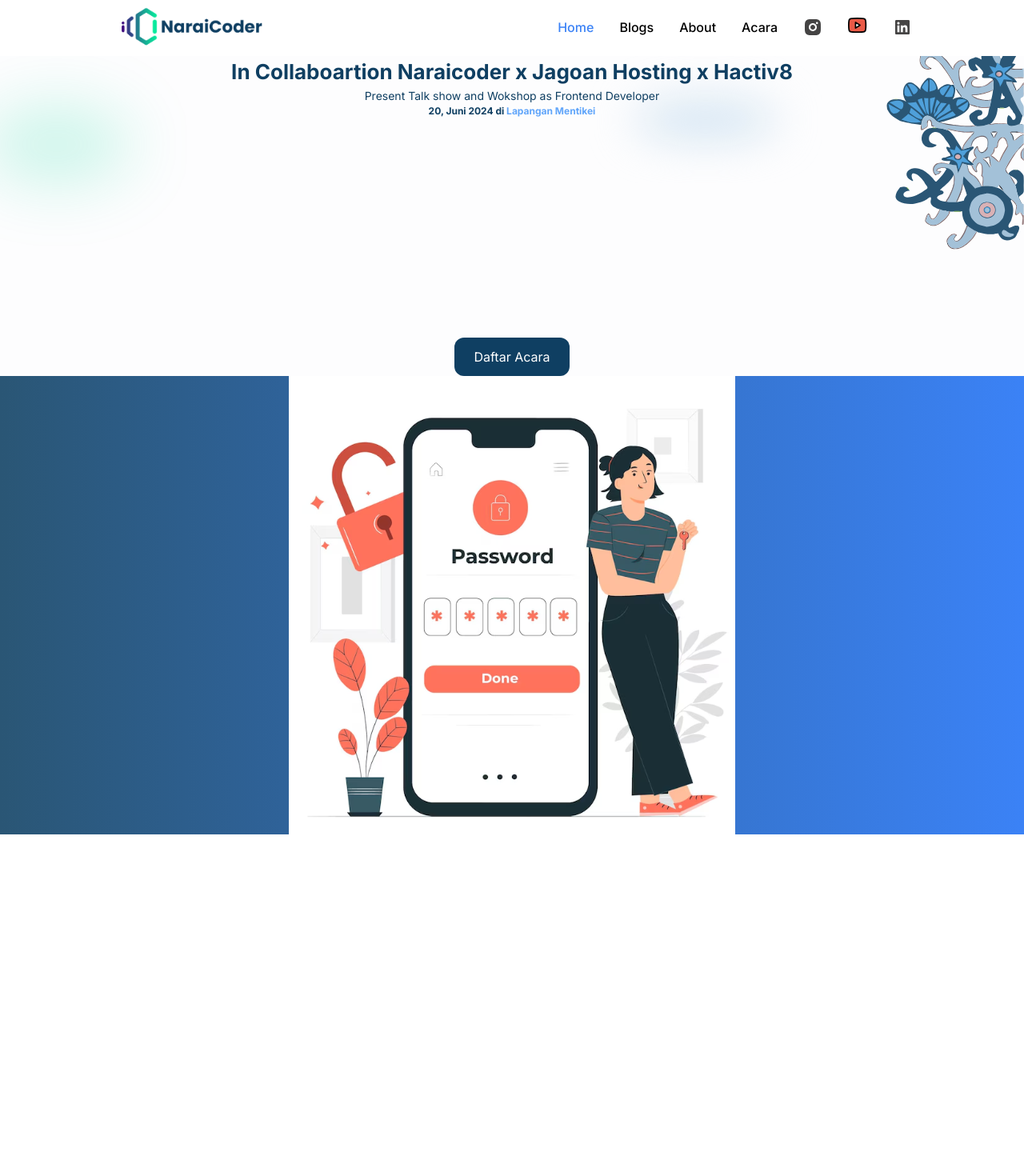
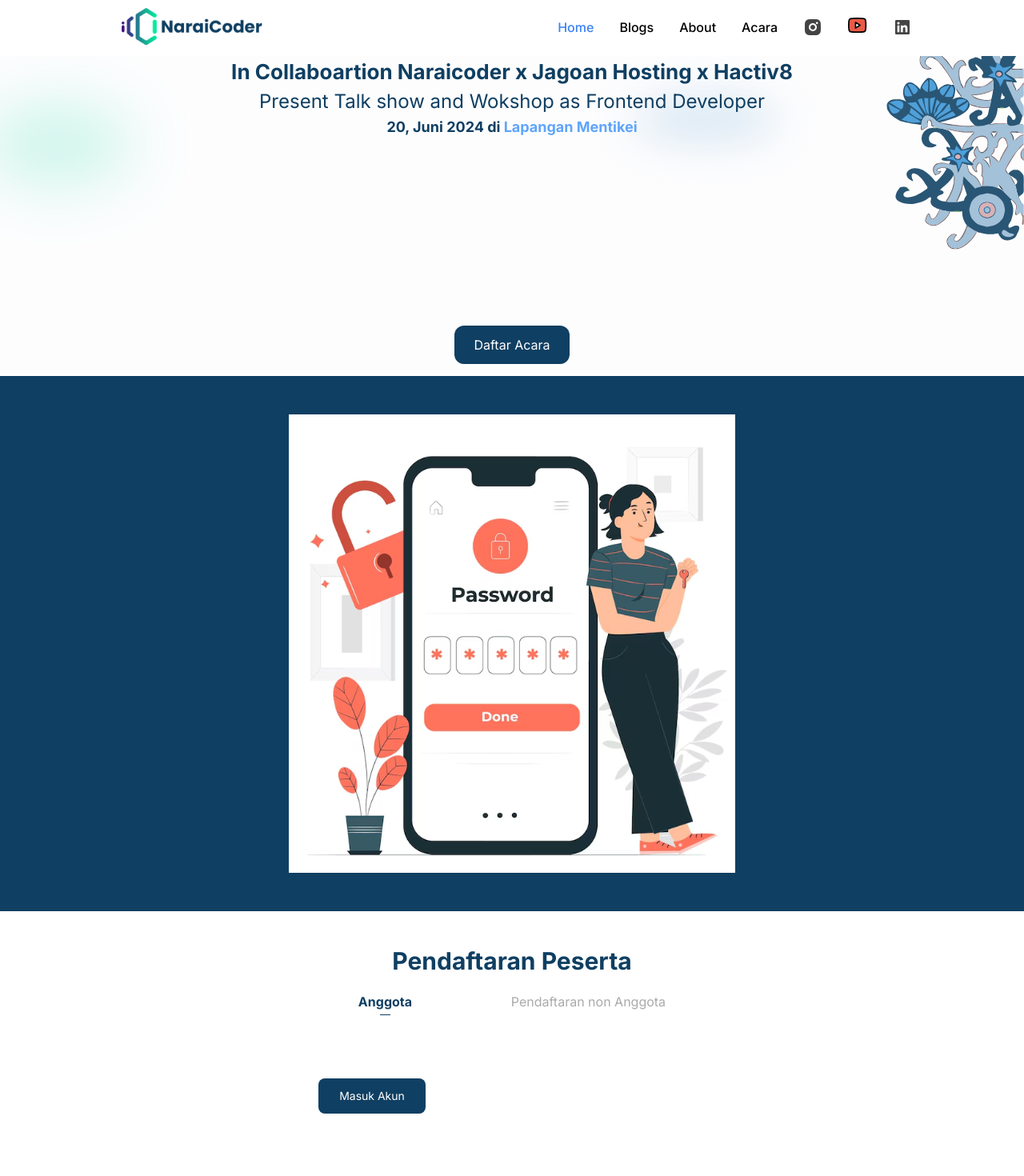
Before and after one commit to Narai-Coder-Projects/web-revamp-naraicoder-fe, a Next.js app: page /acara in a window 1280 px wide. Shown: the top 1470 px of the page at 80% size. Before the commit the page ends 1043 px from the top, so only its background shows below. Built offline with nearby package versions, Linux system fonts and the light colour scheme.

Commit message:
fix[#23]: fix page event

```diff
--- /dev/null
+++ b/src/app/acara/components/formPendaftaran/index.tsx
@@ -0,0 +1,116 @@
+'use client'
+import FormInput from "@/app/components/Atoms/Form/FormInput"
+import { Button } from "@/app/components/Molecules"
+import useAuth from "@/app/hooks/useAuth"
+import { Formik } from "formik"
+import React, { useState } from "react"
+import * as Yup from 'yup';
+
+
+const FormPendaftaran = () => {
+    const [tab, setTab] = useState<number>(1)
+    const tabName = [
+        {
+            id: 1,
+            name: 'Anggota'
+        }, {
+            id: 2,
+            name: 'Pendaftaran non Anggota'
+        }
+    ]
+
+    const validationSchema = Yup.object().shape({
+        nama: Yup.string().required('Nama wajib diisi'),
+        email: Yup.string().email('Alamat email tidak valid').required('Email wajib diisi'),
+        number: Yup.number().min(10, 'Nomer tidak valid').required('Nomor wajib diisi'),
+    });
+    const { onLogin, isLoading, setIsLoading } = useAuth()
+    const initValues = { email: '', nama: '', number: '' }
+    return (
+        <div className="md:w-[500px]">
+            <h1 className="font-bold text-[30px] text-center text-secondary">Pendaftaran Peserta</h1>
+            <div className="w-full flex justify-around space-x-2 mt-4">
+                {
+                    tabName.map((data, key) => (
+                        <button onClick={() => setTab(data.id)} key={key}
+                            className={`flex flex-col items-center ${data.id === tab ? 'text-secondary font-bold' : 'text-[#AAAAAA]'}`}>
+                            {data.name}
+                            {data.id === tab && (<div className="h-[1px] mt-1 w-[20%] bg-secondary " />)}
+                        </button>
+                    ))
+                }
+            </div>
+            {
+                tab === 1 && (
+                    <div className="flex flex-col h-[30%] justify-end ">
+                        <div className="w-[150px] px-2 flex ">
+                            <Button className="" backgroundColor="bg-secondary">Masuk Akun</Button>
+                        </div>
+                    </div>
+
+                )
+            }
+            {
+                tab === 2 && (
+                    <>
+                        <section >
+                            <Formik
+                                initialValues={initValues}
+                                validationSchema={validationSchema}
+                                onSubmit={(values, actions) => {
+                                    // const payload = {
+                                    //     email: values.email,
+                                    //     password: values.password
+                                    // }
+                                    // onLogin(payload)
+                                    console.log('payload', values)
+                                }}
+                            >
+                                {props => (
+                                    <form onSubmit={props.handleSubmit}>
+                                        <div className="space-y-7">
+                                            <FormInput
+                                                label="Nama"
+                                                type="nama"
+                                                onChange={props.handleChange}
+                                                onBlur={props.handleBlur}
+                                                value={props.values.nama}
+                                                name="nama"
+                                                placeholder="nama"
+                                                error={props.errors.nama}
+                                            />
+                                            <FormInput
+                                                label="Email"
+                                                type="email"
+                                                onChange={props.handleChange}
+                                                onBlur={props.handleBlur}
+                                                value={props.values.email}
+                                                name="email"
+                                                placeholder="Email address"
+                                                error={props.errors.email}
+                                            />
+                                            <FormInput
+                                                label="No Telephone / Whatshapp"
+                                                type="number"
+                                                onChange={props.handleChange}
+                                                onBlur={props.handleBlur}
+                                                value={props.values.number}
+                                                name="number"
+                                                placeholder="0812345678"
+                                                error={props.errors.number}
+                                            />
+                                            <Button backgroundColor="bg-secondary" disabled={isLoading} type="submit">Daftar</Button>
+                                        </div>
+                                    </form>
+                                )}
+                            </Formik>
+                        </section>
+                    </>
+                )
+            }
+
+        </div>
+    )
+}
+
+export default FormPendaftaran
--- /dev/null
+++ b/src/app/acara/components/index.tsx
@@ -0,0 +1,7 @@
+import SliderEvent from "./sliderEvent";
+import FormPendaftaran from "./formPendaftaran";
+
+export {
+    SliderEvent,
+    FormPendaftaran
+}
--- a/src/app/acara/page.tsx
+++ b/src/app/acara/page.tsx
@@ -1,8 +1,8 @@
 import Link from "next/link"
-import { Navbar } from "../components/Molecules"
+import { Footer, Navbar } from "../components/Molecules"
 import Image from "next/image"
 import { bgRegisterEventHero1, bgRegisterEventHero2, ImgBatangGaringRight, ImgSignIn } from "../../../public/images"
-import { SliderEvent } from "../components/Organisms"
+import { FormPendaftaran, SliderEvent } from "./components"
 
 const page = () => {
     const datasa = [ImgSignIn];
@@ -14,28 +14,34 @@ const page = () => {
                     <div className="z-10  flex flex-col items-center  md:h-[50vh]  justify-between ">
                         <div>
                             <p className="text-[18px] md:text-[26px] font-bold">In Collaboartion Naraicoder x Jagoan Hosting x Hactiv8 </p>
-                            <p className="text-[14px]">Present Talk show and Wokshop as Frontend Developer</p>
-                            <p className="text-[12px] font-bold">20, Juni 2024 di <Link href={"#"} className="text-link cursor-pointer">Lapangan Mentikei</Link></p>
+                            <p className="text-[14px] md:text-[24px]">Present Talk show and Wokshop as Frontend Developer</p>
+                            <p className="text-[12px] md:text-[18px] font-bold">20, Juni 2024 di <Link href={"#"} className="text-link cursor-pointer">Lapangan Mentikei</Link></p>
                         </div>
-                        <button className="bg-secondary mt-[30px] md:mt-[100px] w-fit rounded-xl text-white text-xs md:text-base py-2 px-4 md:py-3 md:px-6">
+                        <Link href={'#daftar'} className="bg-secondary mb-[15px] mt-[30px] md:mt-[100px] w-fit rounded-xl text-white text-xs md:text-base py-2 px-4 md:py-3 md:px-6">
                             Daftar Acara
-                        </button>
+                        </Link>
                     </div>
                     <div className="hidden sm:flex absolute top-17 right-0  z-0 ">
                         <Image alt="#" src={ImgBatangGaringRight} width={200} height={300} />
                     </div>
-                    <div className="absolute top-17 left-0  z-0 ">
+                    <div className="hidden sm:flex absolute top-17 left-0  z-0 ">
                         <Image alt="#" src={bgRegisterEventHero1} width={243} height={128} />
                     </div>
-                    <Image className=" absolute w-[484px] h-[159px] left-1/2 top-30  z-0" alt="#" src={bgRegisterEventHero2} width={504} height={159} />
+                    <Image className="hidden sm:flex absolute w-[484px] h-[159px] left-1/2 top-30  z-0" alt="#" src={bgRegisterEventHero2} width={504} height={159} />
 
                 </div>
-                <section className="md:bg-gradient-to-r from-[#2A5675] to-blue-500 w-full text-white flex items-center justify-center">
+                <section className="md:bg-secondary py-4 md:py-12 w-full text-white flex items-center justify-center">
                     <div className="lg:w-[1000px]">
                         <SliderEvent datas={datasa} />
                     </div>
                 </section>
+                <section id="daftar" className="my-10">
+                    <div className="lg:w-[1000px] h-[410px] flex justify-center">
+                        <FormPendaftaran />
+                    </div>
+                </section>
             </div>
+            <Footer />
         </>
     )
 }
--- a/src/app/components/Organisms/index.tsx
+++ /dev/null
@@ -1,5 +0,0 @@
-import SliderEvent from "./sliderEvent";
-
-export {
-    SliderEvent
-}
```
Also changed, not shown: src/app/acara/components/sliderEvent/index.tsx (renamed from src/app/components/Organisms/sliderEvent/index.tsx).
